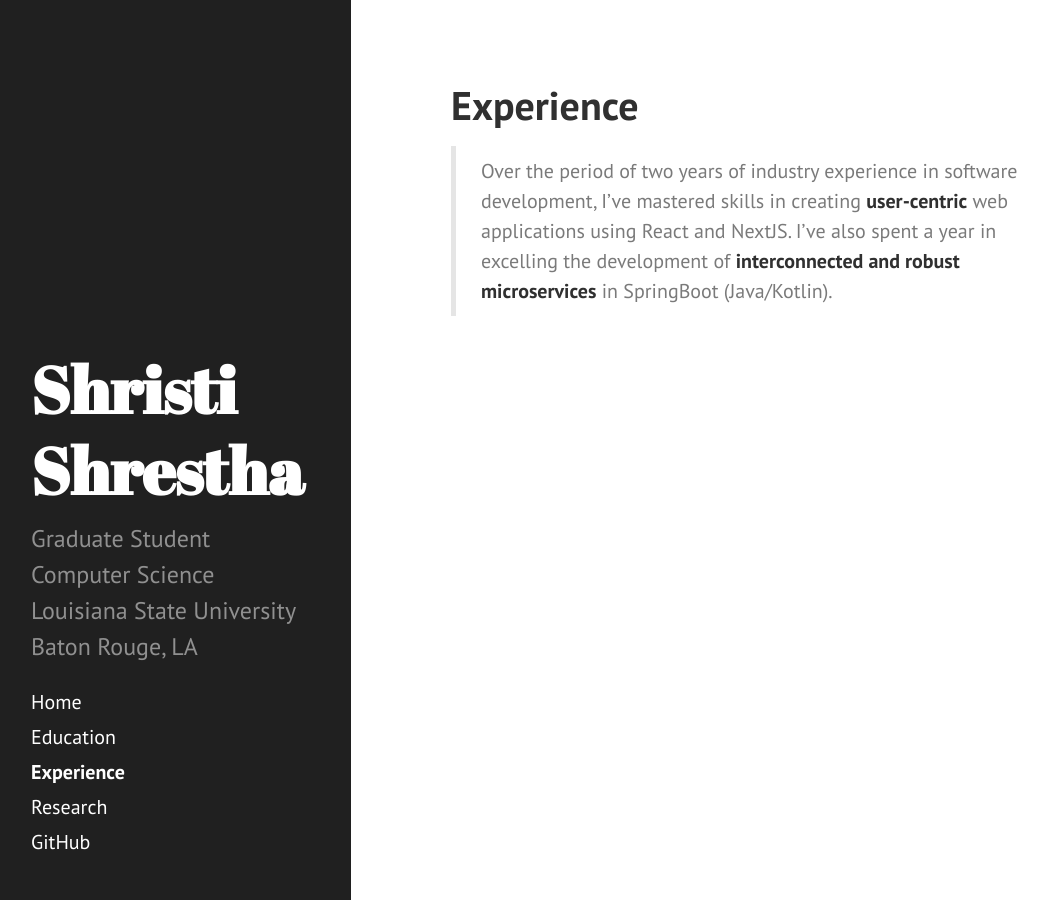
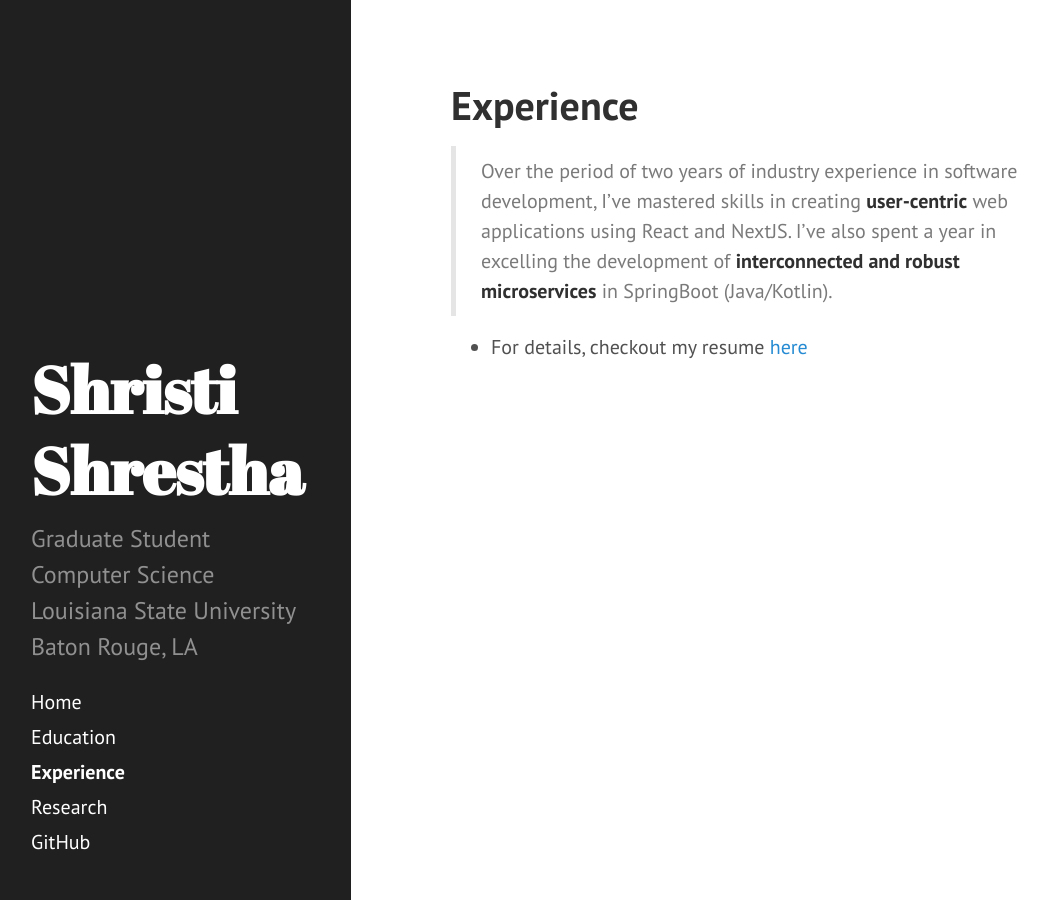
Before and after one commit to ShristiShrestha/ShristiShrestha.github.io, a Jekyll site: the page built from experiences.md, in a window 1280 px wide. Shown: the whole page, without its empty margins (9-1057 px from the left). Built offline with Jekyll 4.4.1, drawn with Linux system fonts in a browser that asks for light colours.

Commit message:
adds resume link in experiences

```diff
--- a/experiences.md
+++ b/experiences.md
@@ -5,3 +5,5 @@ title: Experience
 
 > Over the period of two years of industry experience in software development, I've mastered skills in creating **user-centric** web applications using React and NextJS.
 > I've also spent a year in excelling the development of **interconnected and robust microservices** in SpringBoot (Java/Kotlin).
+
+- For details, checkout my resume [here](/public/Resume___Shristi_Shrestha.pdf)
```
Also changed, not shown: 1 other file.
